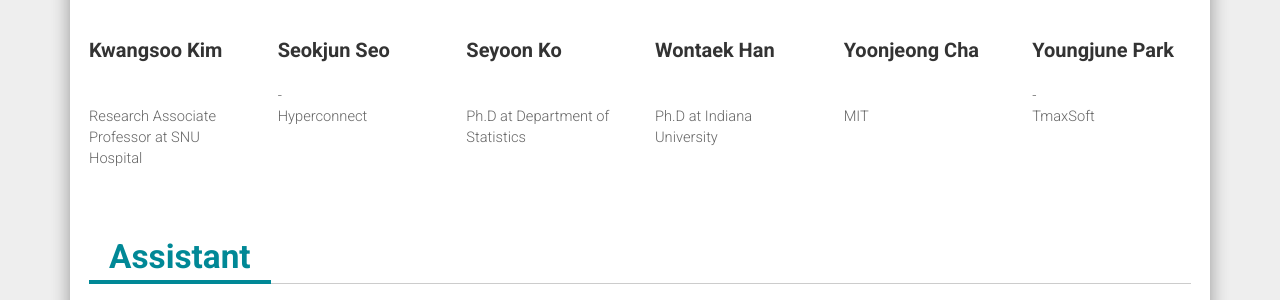
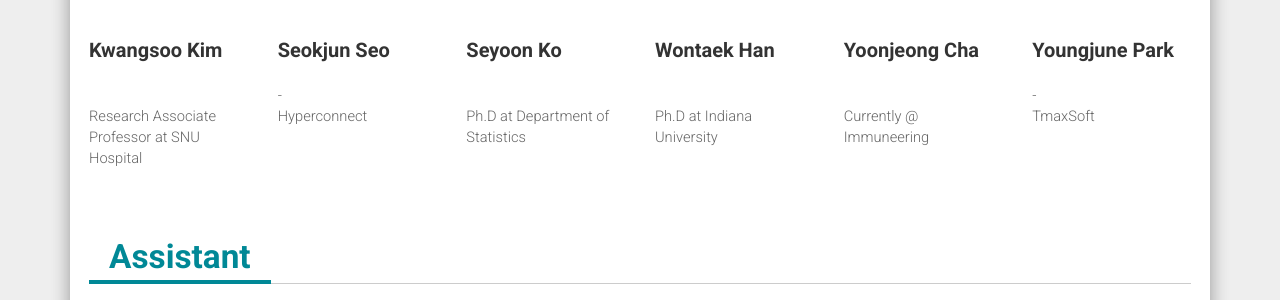
Before and after one commit to solanoon/bhi-kimlab.github.io, a Jekyll site: the page built from members.md, in a window 1280 px wide and 900 px high, scrolled down 2479 px. Shown: the part 345-645 px from the top of the window. Built offline with Jekyll 4.4.1, drawn with Linux system fonts in a browser that asks for light colours; nearby versions of some CDN libraries.

Commit message:
Update yoonjeong_cha.md

```diff
--- a/_members/yoonjeong_cha.md
+++ b/_members/yoonjeong_cha.md
@@ -3,6 +3,6 @@ layout: profile
 title:  "Yoonjeong Cha"
 type: alumni
 tag: "Cha YJ"
-summary: "MIT"
+summary: "Currently @ Immuneering"
 ---
 Research Assistant ~ February 2014
```
